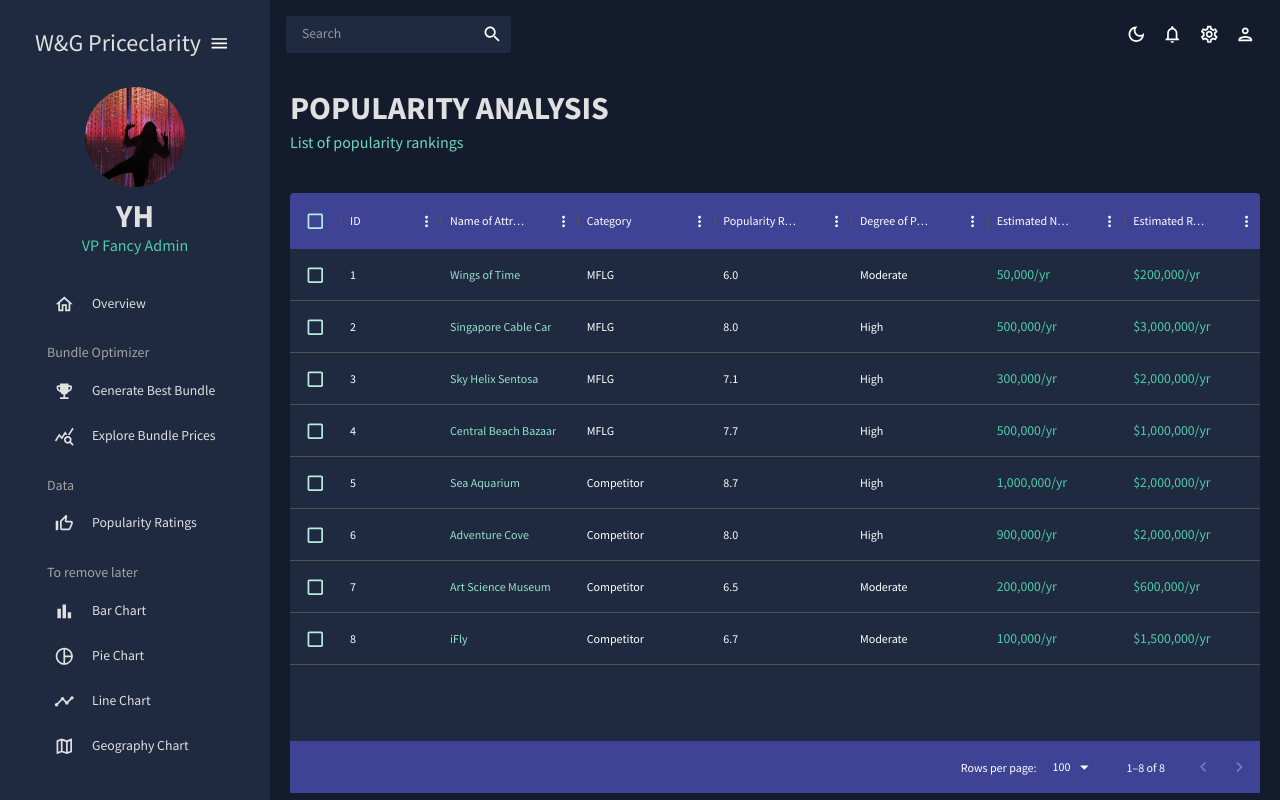
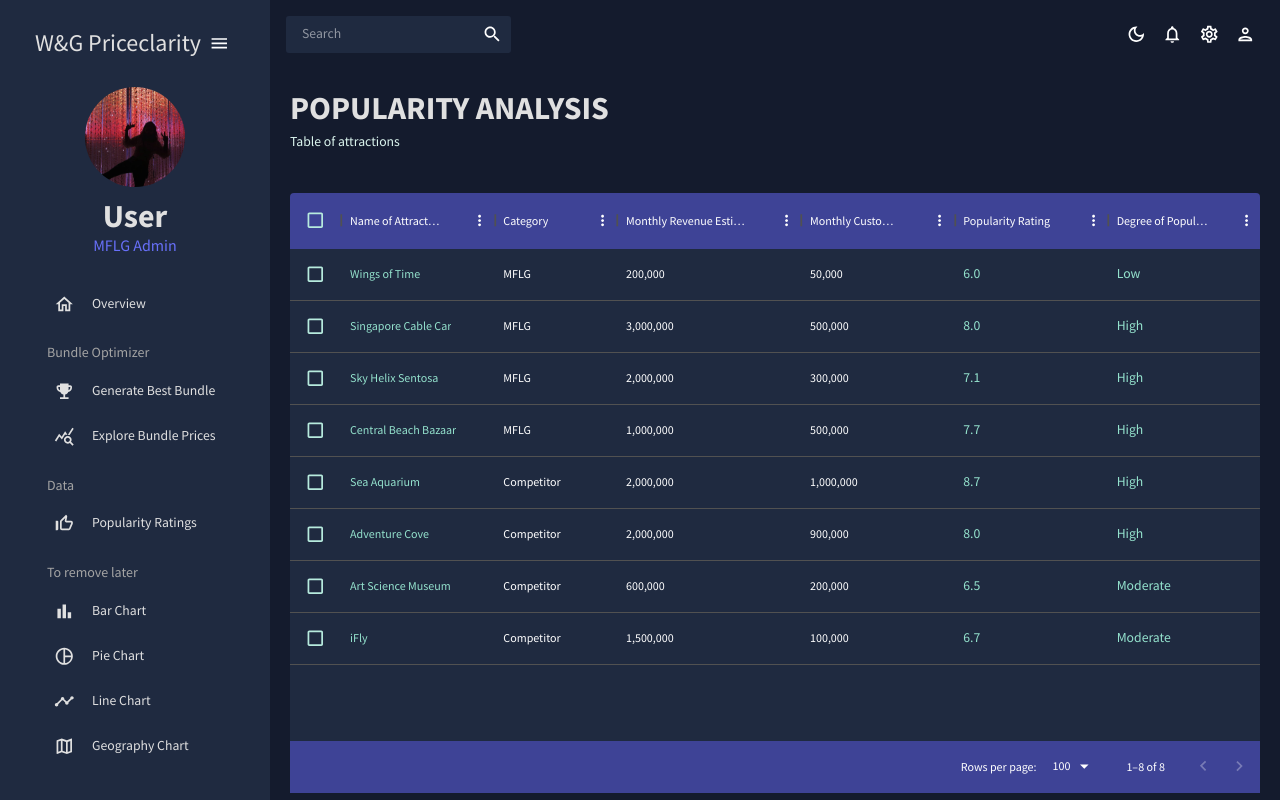
Before and after one commit to darryl-chan/DSA3101-Project, a React (Create React App) app in the folder dashboard/: page /popularity in a window 1280 px wide. Built offline with nearby package versions, Linux system fonts and the light colour scheme.

Commit message:
edited poplarity ratings tab

```diff
--- a/dashboard/src/data/mockData.js
+++ b/dashboard/src/data/mockData.js
@@ -272,7 +272,7 @@
     name: "Wings of Time",
     category: "MFLG",
     rating: "6.0",
-    status: "Moderate",
+    status: "Low",
     customers: "50,000",
     revenue: "200,000",
   },
--- a/dashboard/src/scenes/global/Sidebar.jsx
+++ b/dashboard/src/scenes/global/Sidebar.jsx
@@ -110,10 +110,10 @@
                   fontWeight="bold"
                   sx={{ m: "10px 0 0 0" }}
                 >
-                  YH
+                  User
                 </Typography>
-                <Typography variant="h5" color={colors.greenAccent[500]}>
-                  VP Fancy Admin
+                <Typography variant="h5" color={colors.blueAccent[500]}>
+                  MFLG Admin
                 </Typography>
               </Box>
             </Box>
--- a/dashboard/src/scenes/popularity/index.jsx
+++ b/dashboard/src/scenes/popularity/index.jsx
@@ -1,16 +1,14 @@
 import { Box, Typography, useTheme } from "@mui/material";
 import { DataGrid } from "@mui/x-data-grid";
 import { tokens } from "../../theme";
-// import { mockDataInvoices } from "../../data/mockData";
 import { mockDataPopularity } from "../../data/mockData";
-
 import Header from "../../components/Header";
 
 const Popularity = () => {
   const theme = useTheme();
   const colors = tokens(theme.palette.mode);
+
   const columns = [
-    { field: "id", headerName: "ID" },
     {
       field: "name",
       headerName: "Name of Attraction",
@@ -20,37 +18,35 @@
     {
       field: "category",
       headerName: "Category",
+      flex: 0.8,
+    },
+        {
+      field: "revenue",
+      headerName: "Monthly Revenue Estimate ($/month)",
+      flex: 1.2,
+    },
+    {
+      field: "customers",
+      headerName: "Monthly Customer Estimate",
       flex: 1,
     },
     {
       field: "rating",
       headerName: "Popularity Rating",
       flex: 1,
+      renderCell: (params) => (
+        <Typography color={colors.greenAccent[300]}>
+          {params.row.rating}
+        </Typography>
+      ),
     },
     {
       field: "status",
       headerName: "Degree of Popularity",
       flex: 1,
-
-    },
-    {
-      field: "customers",
-      headerName: "Estimated Number of Customers",
-      flex: 1,
       renderCell: (params) => (
-        <Typography color={colors.greenAccent[500]}>
-          {params.row.customers}/yr
-        </Typography>
-      ),
-
-    },
-    {
-      field: "revenue",
-      headerName: "Estimated Revenue",
-      flex: 1,
-      renderCell: (params) => (
-        <Typography color={colors.greenAccent[500]}>
-          ${params.row.revenue}/yr
+        <Typography color={colors.greenAccent[300]}>
+          {params.row.status}
         </Typography>
       ),
     },
@@ -58,7 +54,7 @@
 
   return (
     <Box m="20px">
-      <Header title="POPULARITY ANALYSIS" subtitle="List of popularity rankings" />
+      <Header title="POPULARITY ANALYSIS" subtitle={<Typography color={colors.greenAccent[100]}>Table of attractions</Typography>} />
       <Box
         m="40px 0 0 0"
         height="75vh"
```
